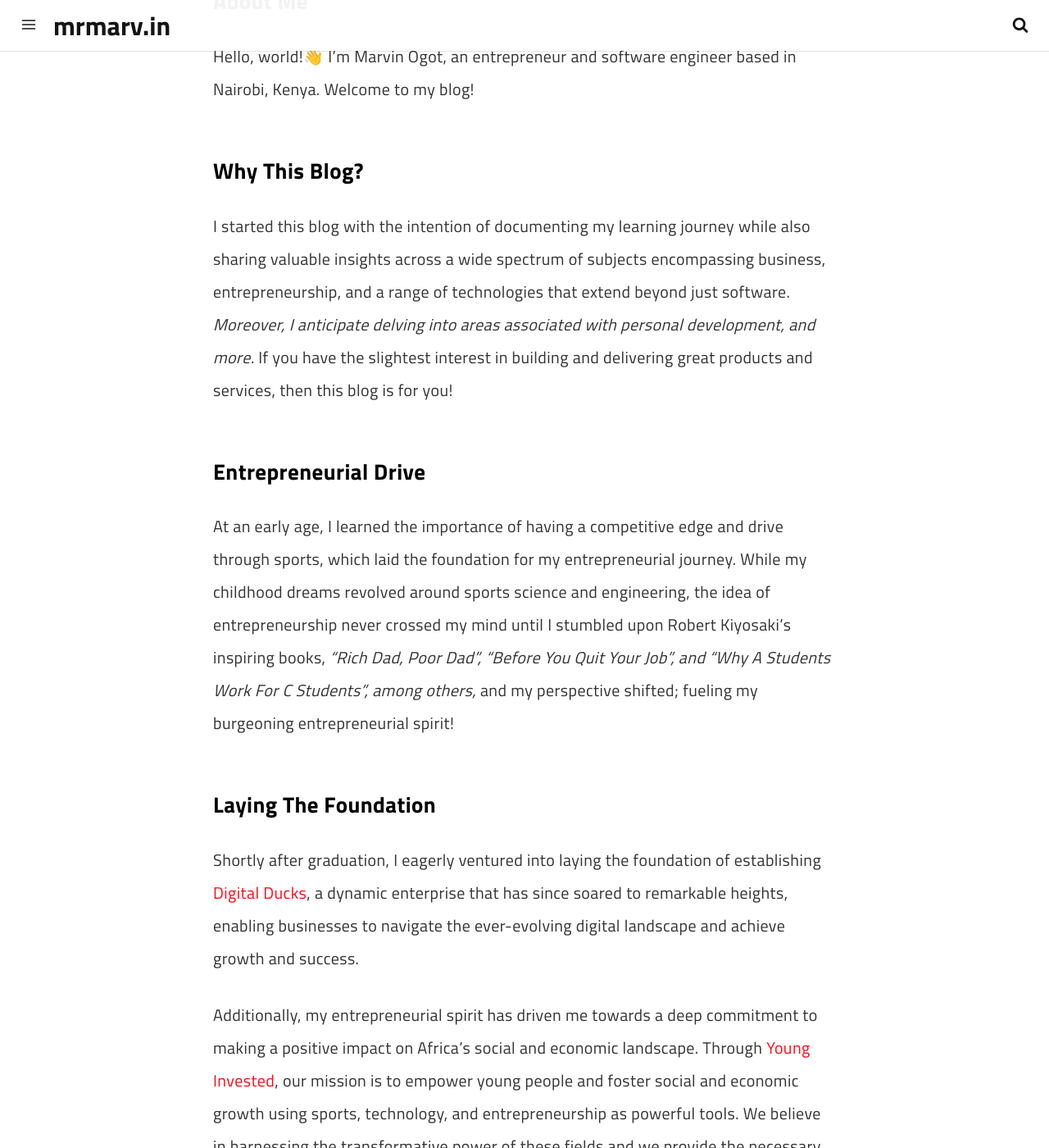
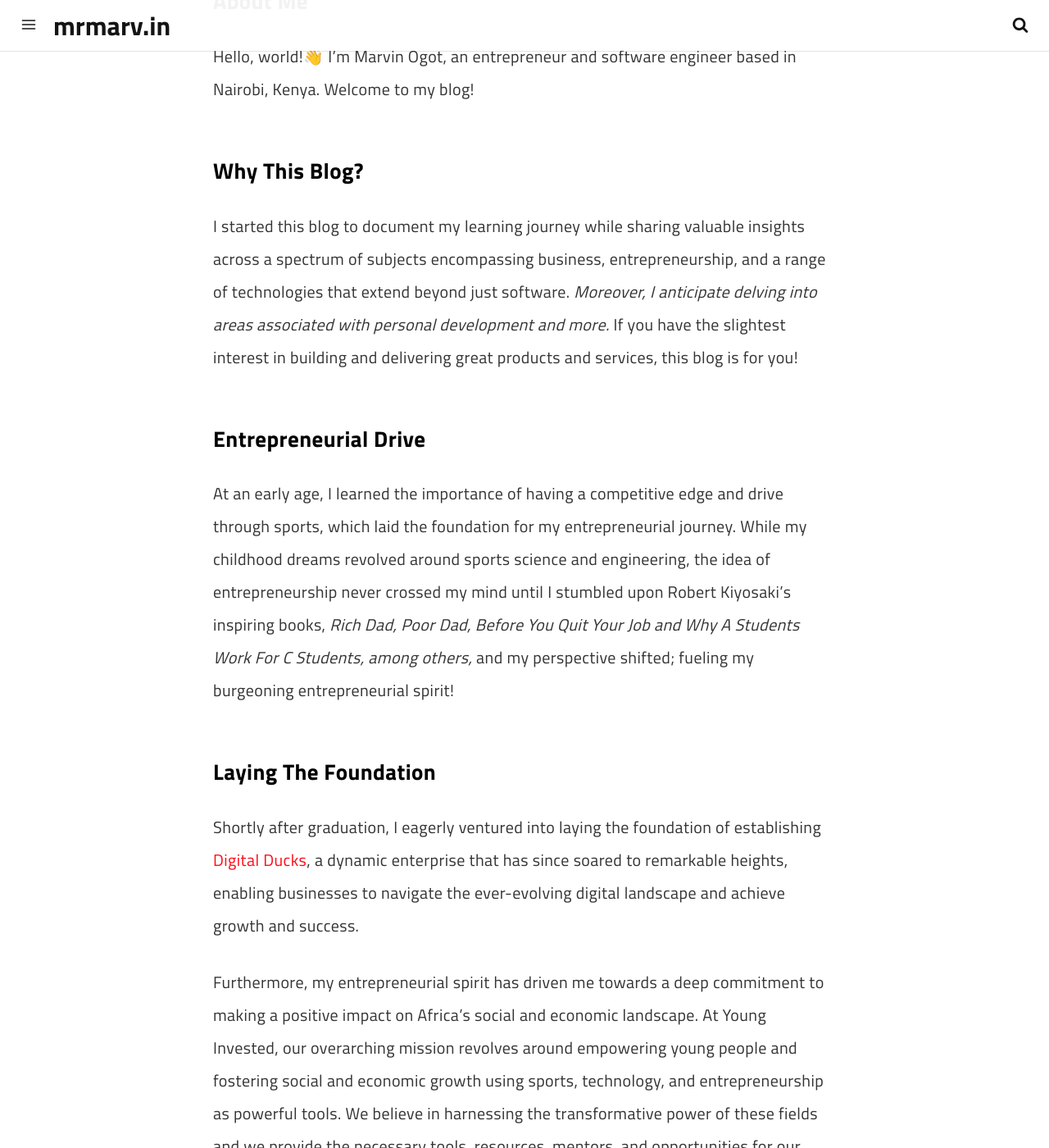
Before and after one commit to marv0/marv0.github.io, a Jekyll site: the page built from pages/about.md, in a window 1280 px wide and 1400 px high, scrolled down 537 px. Shown: the whole window at 82% size. Built offline with Jekyll 4.4.1, drawn with Linux system fonts in a browser that asks for light colours; a script that is not in the unit is left out; some of the changed text lies outside the part shown.

Commit message:
Update about.md

```diff
--- a/pages/about.md
+++ b/pages/about.md
@@ -14,17 +14,17 @@ Hello, world!👋 I'm Marvin Ogot, an entrepreneur and software engineer based i
 
 ### Why This Blog?
 
-I started this blog with the intention of documenting my learning journey while also sharing valuable insights across a wide spectrum of subjects encompassing business, entrepreneurship, and a range of technologies that extend beyond just software. *Moreover, I anticipate delving into areas associated with personal development, and more.* If you have the slightest interest in building and delivering great products and services, then this blog is for you!
+I started this blog to document my learning journey while sharing valuable insights across a spectrum of subjects encompassing business, entrepreneurship, and a range of technologies that extend beyond just software. *Moreover, I anticipate delving into areas associated with personal development and more.* If you have the slightest interest in building and delivering great products and services, this blog is for you!
 
 ### Entrepreneurial Drive
 
-At an early age, I learned the importance of having a competitive edge and drive through sports, which laid the foundation for my entrepreneurial journey. While my childhood dreams revolved around sports science and engineering, the idea of entrepreneurship never crossed my mind until I stumbled upon Robert Kiyosaki's inspiring books, *"Rich Dad, Poor Dad", "Before You Quit Your Job", and "Why A Students Work For C Students", among others,* and my perspective shifted; fueling my burgeoning entrepreneurial spirit!
+At an early age, I learned the importance of having a competitive edge and drive through sports, which laid the foundation for my entrepreneurial journey. While my childhood dreams revolved around sports science and engineering, the idea of entrepreneurship never crossed my mind until I stumbled upon Robert Kiyosaki's inspiring books, *Rich Dad, Poor Dad, Before You Quit Your Job and Why A Students Work For C Students, among others,* and my perspective shifted; fueling my burgeoning entrepreneurial spirit!
 
 ### Laying The Foundation
 
-Shortly after graduation,  I eagerly ventured into laying the foundation of establishing [Digital Ducks](https://www.digitalducks.co.ke), a dynamic enterprise that has since soared to remarkable heights, enabling businesses to navigate the ever-evolving digital landscape and achieve growth and success.
+Shortly after graduation, I eagerly ventured into laying the foundation of establishing [Digital Ducks](https://www.digitalducks.co.ke), a dynamic enterprise that has since soared to remarkable heights, enabling businesses to navigate the ever-evolving digital landscape and achieve growth and success.
 
-Additionally,  my entrepreneurial spirit has driven me towards a deep commitment to making a positive impact on Africa's social and economic landscape. Through [Young Invested](https://www.younginvested.org), our mission is to empower young people and foster social and economic growth using sports, technology, and entrepreneurship as powerful tools. We believe in harnessing the transformative power of these fields and we provide the necessary tools, resources, mentors, and opportunities for our communities to thrive and drive positive change.
+Furthermore, my entrepreneurial spirit has driven me towards a deep commitment to making a positive impact on Africa’s social and economic landscape. At Young Invested, our overarching mission revolves around empowering young people and fostering social and economic growth using sports, technology, and entrepreneurship as powerful tools. We believe in harnessing the transformative power of these fields and we provide the necessary tools, resources, mentors, and opportunities for our communities to thrive and drive positive change.
 
 ### Technical Expertise
 
```
